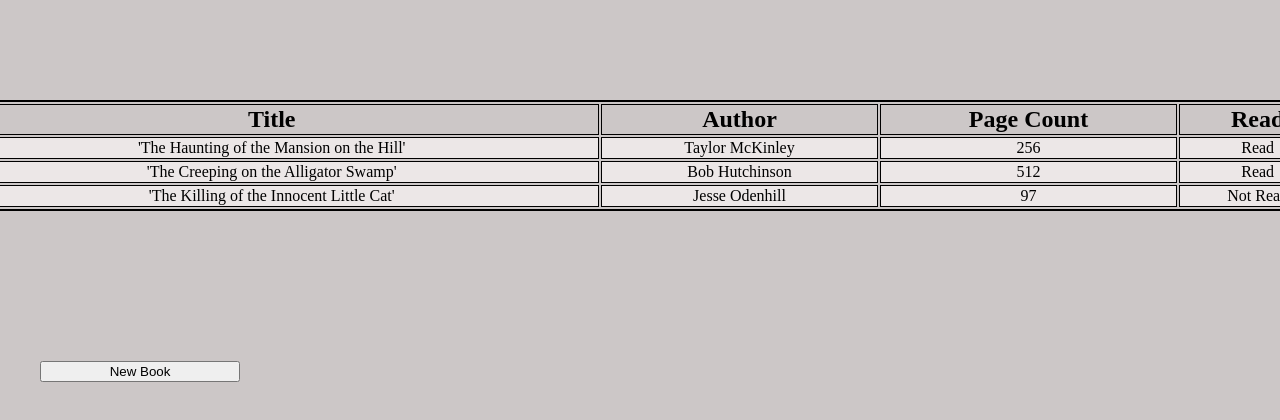
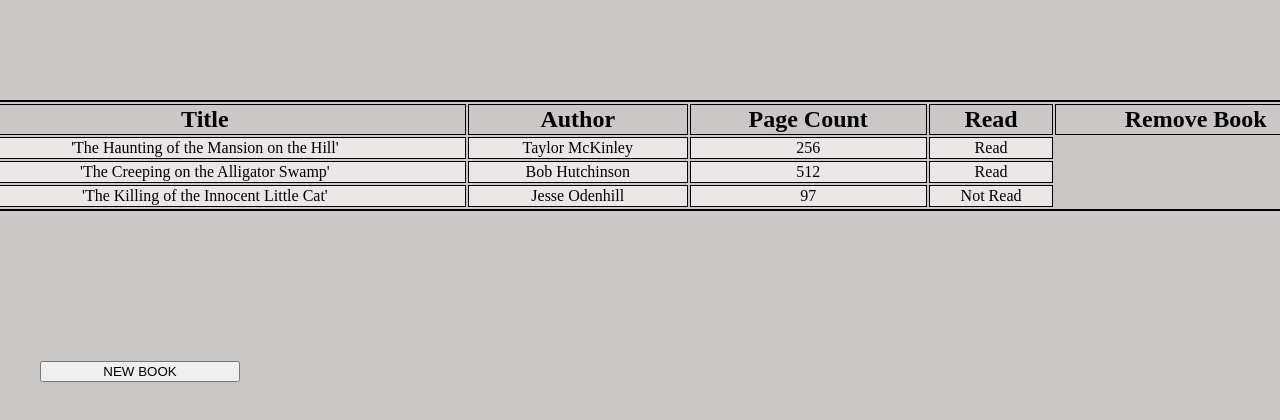
Before and after one commit to blthai/odin-library, a plain HTML site: page index.html in a window 1280 px wide. Shown: the top 420 px of the page. Drawn offline with Linux system fonts and the light colour scheme.

Commit message:
add a header for removing books

```diff
--- a/index.html
+++ b/index.html
@@ -16,6 +16,7 @@
             <th>Author</th>
             <th>Page Count</th>
             <th>Read</th>
+            <th>Remove Book</th>
           </tr>
         </thead>
         <tbody class='book-list'>
@@ -23,9 +24,8 @@
         </tbody>
       </table>
       <div class='new-book-form'>
-        <button class='new-book-button'>New Book</button>
+        <button class='new-book-button'>NEW BOOK</button>
       </div>
-
 
     </div>
     <script src="script.js"></script>
```
